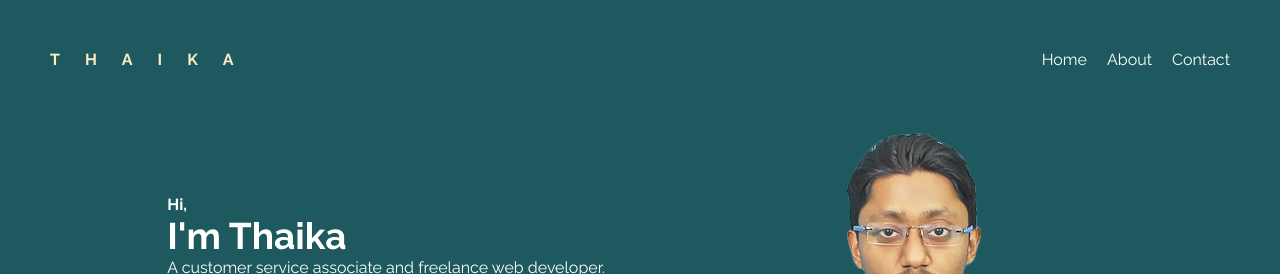
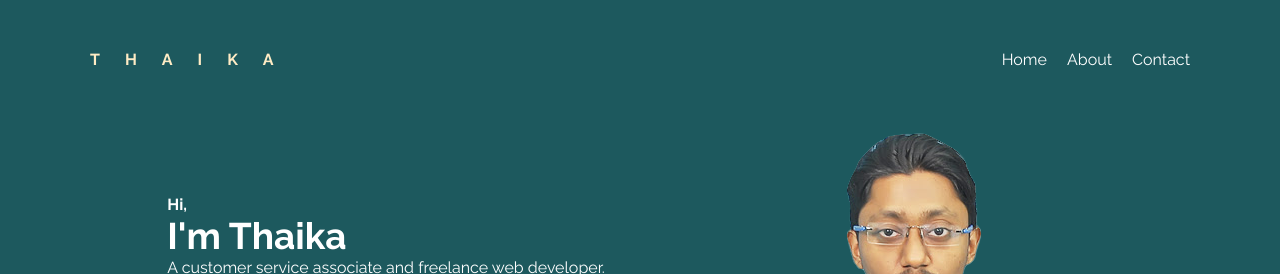
Before and after one commit to whatuseek/portfolio, a website: page index.html in a window 1280 px wide. Shown: the top 274 px of the page. Drawn offline with Linux system fonts and the light colour scheme.

Commit message:
no thing to do

```diff
--- a/style.css
+++ b/style.css
@@ -37,8 +37,8 @@ body {
 
 header {
     margin-top: 30px;
-    margin-right:  30px;
-    margin-left: 30px;
+    margin-right:  70px;
+    margin-left: 70px;
     background-color: var(--dark-primary);
     padding: 20px;
     color: var(--link-color);
```
